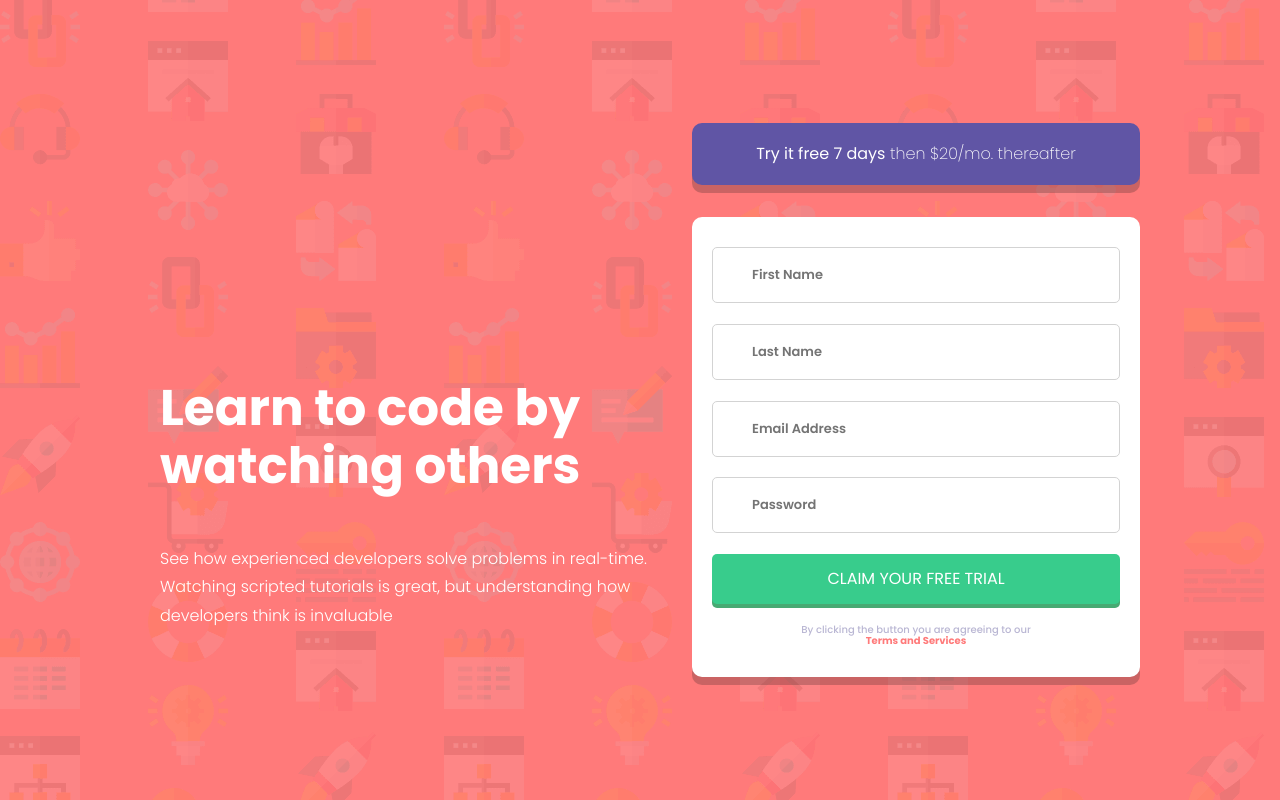
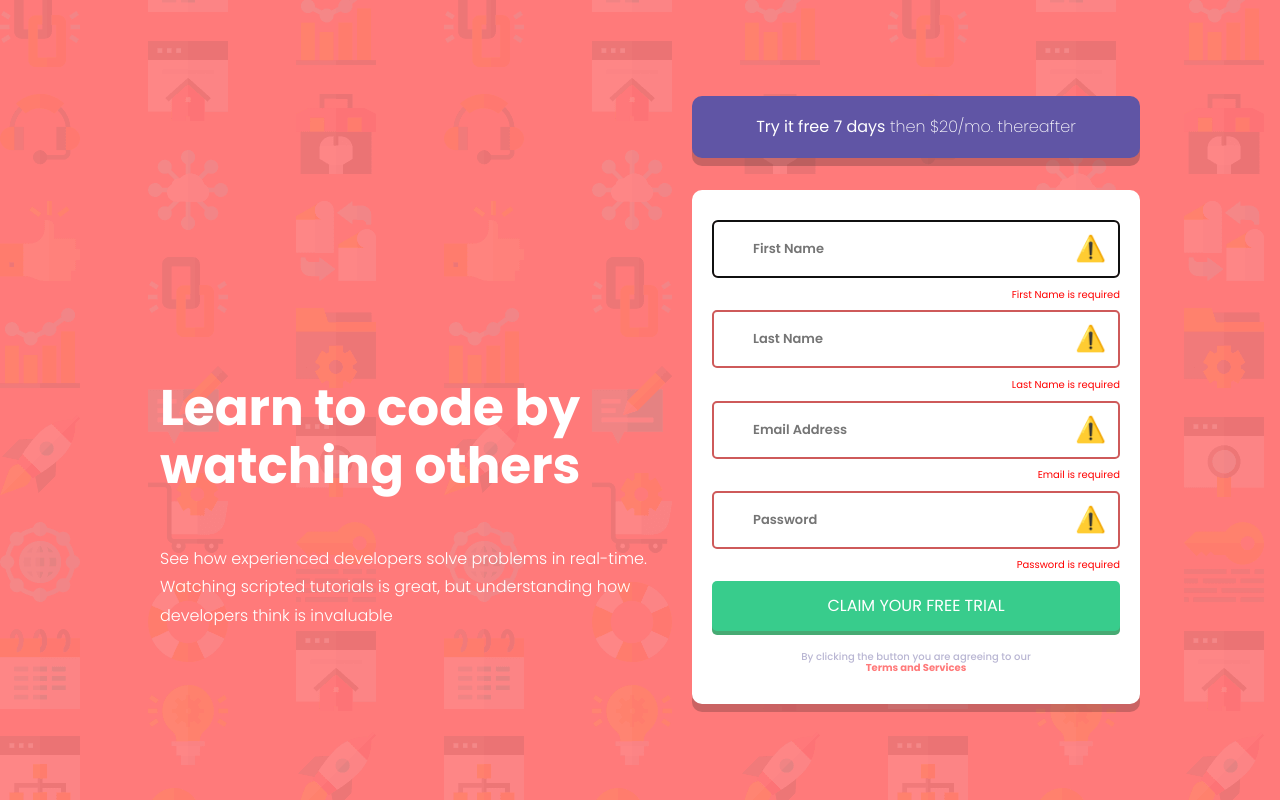
Before and after one commit to AlfieDarko/frontendmentor-01, a Next.js app: page / in a window 1280 px wide. Both pictures are taken after a click on the button "CLAIM YOUR FREE TRIAL". Built offline with nearby package versions, Linux system fonts and the light colour scheme.

Commit message:
added validation and react-hooks-form

```diff
--- /dev/null
+++ b/components/form.jsx
@@ -0,0 +1,143 @@
+import React, { useReducer } from "react";
+import { useForm } from "react-hook-form";
+
+const Form = () => {
+  const { register, handleSubmit, setValue, watch, errors } = useForm();
+  const onSubmit = data => {
+    console.log(data);
+  };
+  const [inputValues, setInputValues] = useReducer(
+    (state, newState) => ({ ...state, ...newState }),
+    { firstName: "", lastName: "" }
+  );
+
+  const handleOnChange = event => {
+    const { name, value } = event.target;
+    setInputValues({ [name]: value });
+  };
+  return (
+    <form
+      className="lead-gen__form lead-gen--box-shadow"
+      onSubmit={handleSubmit(onSubmit)}
+    >
+      <div className="lead-gen__input-wrap">
+        <input
+          className={`${
+            errors.firstName
+              ? "lead-gen__input--error-state"
+              : "lead-gen__input"
+          }`}
+          type="text"
+          name="firstName"
+          placeholder="First Name"
+          ref={register({
+            required: {
+              value: true,
+              message: "First Name is required"
+            },
+            maxLength: 15,
+            pattern: /^[A-Za-z]+$/i
+          })}
+        />
+        {errors && errors.firstName && (
+          <span className="lead-gen__input--error-icon">⚠️</span>
+        )}
+      </div>
+      <span className="lead-gen__input--error-text">
+        {errors.firstName && errors.firstName.message}
+      </span>
+
+      <div className="lead-gen__input-wrap">
+        <input
+          className={`${
+            errors.lastName ? "lead-gen__input--error-state" : "lead-gen__input"
+          }`}
+          type="text"
+          name="lastName"
+          placeholder="Last Name"
+          ref={register({
+            required: {
+              value: true,
+              message: "Last Name is required"
+            },
+            maxLength: 15,
+            pattern: /^[A-Za-z]+$/i
+          })}
+        />
+        {errors && errors.lastName && (
+          <span className="lead-gen__input--error-icon">⚠️</span>
+        )}
+      </div>
+      <span className="lead-gen__input--error-text">
+        {errors.lastName && errors.lastName.message}
+      </span>
+
+      <div className="lead-gen__input-wrap">
+        <input
+          className={`${
+            errors.email ? "lead-gen__input--error-state" : "lead-gen__input"
+          }`}
+          type="text"
+          name="email"
+          placeholder="Email Address"
+          ref={register({
+            required: {
+              value: true,
+              message: "Email is required"
+            }
+          })}
+        />
+        {errors && errors.email && (
+          <span className="lead-gen__input--error-icon">⚠️</span>
+        )}
+      </div>
+      <span className="lead-gen__input--error-text">
+        {errors.email && errors.email.message}
+      </span>
+
+      <div className="lead-gen__input-wrap">
+        <input
+          className={`${
+            errors.password ? "lead-gen__input--error-state" : "lead-gen__input"
+          }`}
+          type="text"
+          name="password"
+          placeholder="Password"
+          ref={register({
+            required: {
+              value: true,
+              message: "Password is required"
+            }
+          })}
+        />
+        {errors && errors.password && (
+          <span className="lead-gen__input--error-icon">⚠️</span>
+        )}
+      </div>
+      <span className="lead-gen__input--error-text">
+        {errors.password && errors.password.message}
+      </span>
+
+      {/*  IRL use a button for a11y reasons! */}
+      <div
+        className="lead-gen__btn"
+        role="button"
+        onClick={handleSubmit(onSubmit)}
+        type="submit"
+      >
+        <span className="lead-gen__btn--text-size-16">
+          CLAIM YOUR FREE TRIAL
+        </span>
+      </div>
+
+      <p className="lead-gen__small-print">
+        By clicking the button you are agreeing to our
+        <span className="lead-gen__small-print--important">
+          Terms and Services
+        </span>
+      </p>
+    </form>
+  );
+};
+
+export default Form;
--- a/components/main.jsx
+++ b/components/main.jsx
@@ -1,13 +1,11 @@
-import React, { PureComponent } from 'react'
-import 'normalize.css';
-import '../styles/main.scss'
-
+import React, { PureComponent } from "react";
+import "normalize.css";
+import "../styles/main.scss";
+import Form from "./form";
 const Main = () => (
   <div className="container">
     <div className="sales-copy__container">
-      <h1 className="sales-copy__header">
-        Learn to code by watching others
-      </h1>
+      <h1 className="sales-copy__header">Learn to code by watching others</h1>
       <p className="sales-copy__paragraph">
         See how experienced developers solve problems in real-time. <br></br>
         Watching scripted tutorials is great, but understanding how developers
@@ -22,23 +20,9 @@ const Main = () => (
         </p>
       </div>
 
-        <form className="lead-gen__form lead-gen--box-shadow" action="" method="post">
-          <input className="lead-gen__input" type="text" name="firstname" value="First Name"/>
-          <input className="lead-gen__input" type="text" name="lastname" value="Last Name"/>
-          <input className="lead-gen__input" type="text" name="email" value="Email Address"/>
-          <input className="lead-gen__input" type="text" name="password" value="Password"/>
-
-
-          <div className="lead-gen__btn">
-            <span className="lead-gen__btn--text-size-16">CLAIM YOUR FREE TRIAL</span>
-          </div>
-
-          <p className="lead-gen__small-print">
-              By clicking the button you are agreeing to our <span className="lead-gen__small-print--important">Terms and Services</span>
-          </p>
-        </form>
+      <Form />
     </div>
   </div>
-)
+);
 
-export default Main
+export default Main;
--- a/package.json
+++ b/package.json
@@ -12,6 +12,7 @@
     "node-sass": "^4.13.1",
     "normalize.css": "^8.0.1",
     "react": "^16.12.0",
-    "react-dom": "^16.12.0"
+    "react-dom": "^16.12.0",
+    "react-hook-form": "^4.6.2"
   }
 }
--- a/styles/main.scss
+++ b/styles/main.scss
@@ -1,17 +1,15 @@
-
 // We not supporting IE11 lol
 .clear-fix {
   display: flow-root;
 }
 
-
 body {
   // 62.5% is equal to 10px in most browsers,
   // so it makes it easier to calculate REM units.
   font-size: 62.5%;
-  font-family: 'Poppins', sans-serif;
+  font-family: "Poppins", sans-serif;
   background-color: rgb(255, 122, 122);
-  background-image: url('/bg-intro-desktop.png');
+  background-image: url("/bg-intro-desktop.png");
 }
 
 .container {
@@ -19,7 +17,7 @@ body {
   height: 100vh;
   flex-direction: column;
   align-items: center;
-   @media only screen and (min-width: 768px){
+  @media only screen and (min-width: 768px) {
     flex-direction: row;
     justify-content: center;
     align-items: center;
@@ -30,7 +28,7 @@ body {
   &__container {
     width: 90vw;
     text-align: center;
-    @media only screen and (min-width: 768px){
+    @media only screen and (min-width: 768px) {
       text-align: left;
       width: 40vw;
       height: 80vh;
@@ -46,10 +44,10 @@ body {
   &__header {
     margin-top: 6em;
     color: white;
-    font-size:2.8em;
+    font-size: 2.8em;
     font-weight: 600;
 
-    @media only screen and (min-width: 768px){
+    @media only screen and (min-width: 768px) {
       font-size: 5em;
       font-weight: bold;
     }
@@ -60,7 +58,7 @@ body {
     font-size: 1.6em;
     font-weight: 300;
     line-height: 30px;
-    @media only screen and (min-width: 768px){
+    @media only screen and (min-width: 768px) {
       font-size: 1.6em;
       line-height: 1.8em;
       font-weight: 300;
@@ -68,14 +66,12 @@ body {
   }
 }
 
-
 .lead-gen {
-
   &__container {
     display: flex;
     flex-direction: column;
     width: 85vw;
-    @media only screen and (min-width: 768px){
+    @media only screen and (min-width: 768px) {
       width: 35vw;
     }
   }
@@ -94,7 +90,6 @@ body {
     margin-bottom: 2em;
     font-size: 1.6em;
 
-
     background-color: hsl(248, 32%, 49%);
     color: white;
     border-radius: 10px;
@@ -102,12 +97,11 @@ body {
     box-shadow: 0px 8px #5430304f;
     text-align: center;
 
-
     &--font-weight-200 {
       font-weight: 200;
     }
 
-    @media only screen and (min-width: 768px){
+    @media only screen and (min-width: 768px) {
       // text
     }
   }
@@ -129,33 +123,56 @@ body {
     &:hover {
       background-color: hsl(154, 68%, 67%);
     }
-    &:active{
+    &:active {
       transform: translateY(4px);
       box-shadow: 0px 1px #39865c;
-
     }
-    &--text-size-16{
+    &--text-size-16 {
       font-size: 1.6em;
     }
   }
-
+  &__input-wrap {
+    display: grid;
+    grid-template-columns: 1fr 0;
+  }
   &__input {
     margin-top: 0.8em;
     margin-bottom: 0.8em;
     border: solid lightgrey 1px;
     border-radius: 5px;
     height: 4em;
-     color:#747474;
+    color: #747474;
     padding-left: 2em;
     font-weight: bold;
     font-size: 1.3em;
     font-weight: 600;
 
+    &--error-text {
+      color: red;
+      text-align: right;
+    }
+
+    &--error-state {
+      @extend .lead-gen__input;
+      border: 2px solid hsl(0, 54%, 58%);
+    }
+
+    &--error-icon {
+      width: 40px;
+      position: relative;
+      right: 45px;
+      font-size: 2.5em;
+      line-height: 20px;
+      z-index: 1;
+      display: flex;
+      align-items: center;
+    }
+
     &:hover {
       border: solid hsl(248, 32%, 49%) 1px;
     }
 
-     @media only screen and (min-width: 768px){
+    @media only screen and (min-width: 768px) {
       // text
       padding-left: 3em;
     }
@@ -173,10 +190,10 @@ body {
 
     &--important {
       font-weight: bold;
-       color: hsl(0, 100%, 74%) ;
+      color: hsl(0, 100%, 74%);
     }
 
-     @media only screen and (min-width: 768px){
+    @media only screen and (min-width: 768px) {
       // text
     }
   }
```
Also changed, not shown: 1 other file (tests, documents, lock files or other folders). Lines whose indentation alone changed are shown as unchanged.
